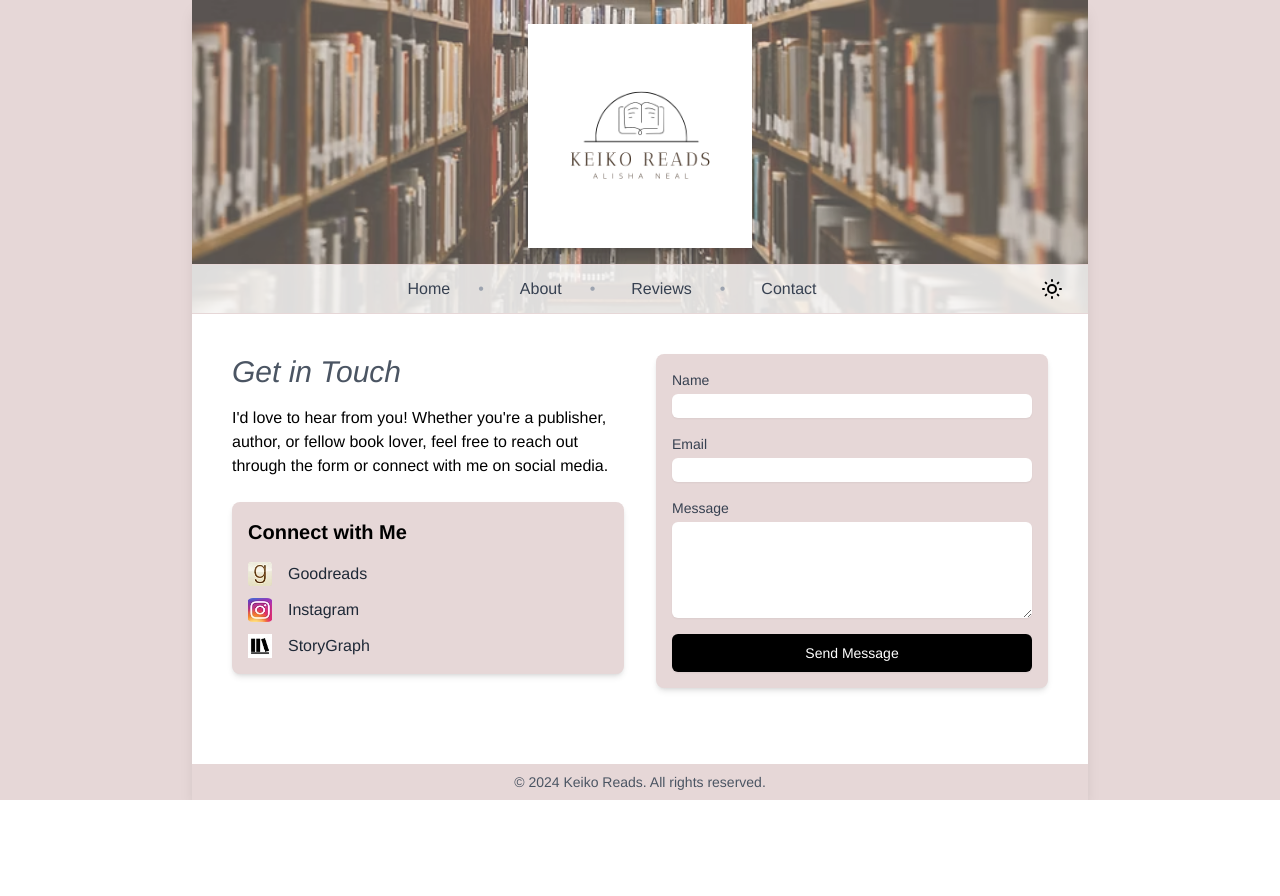
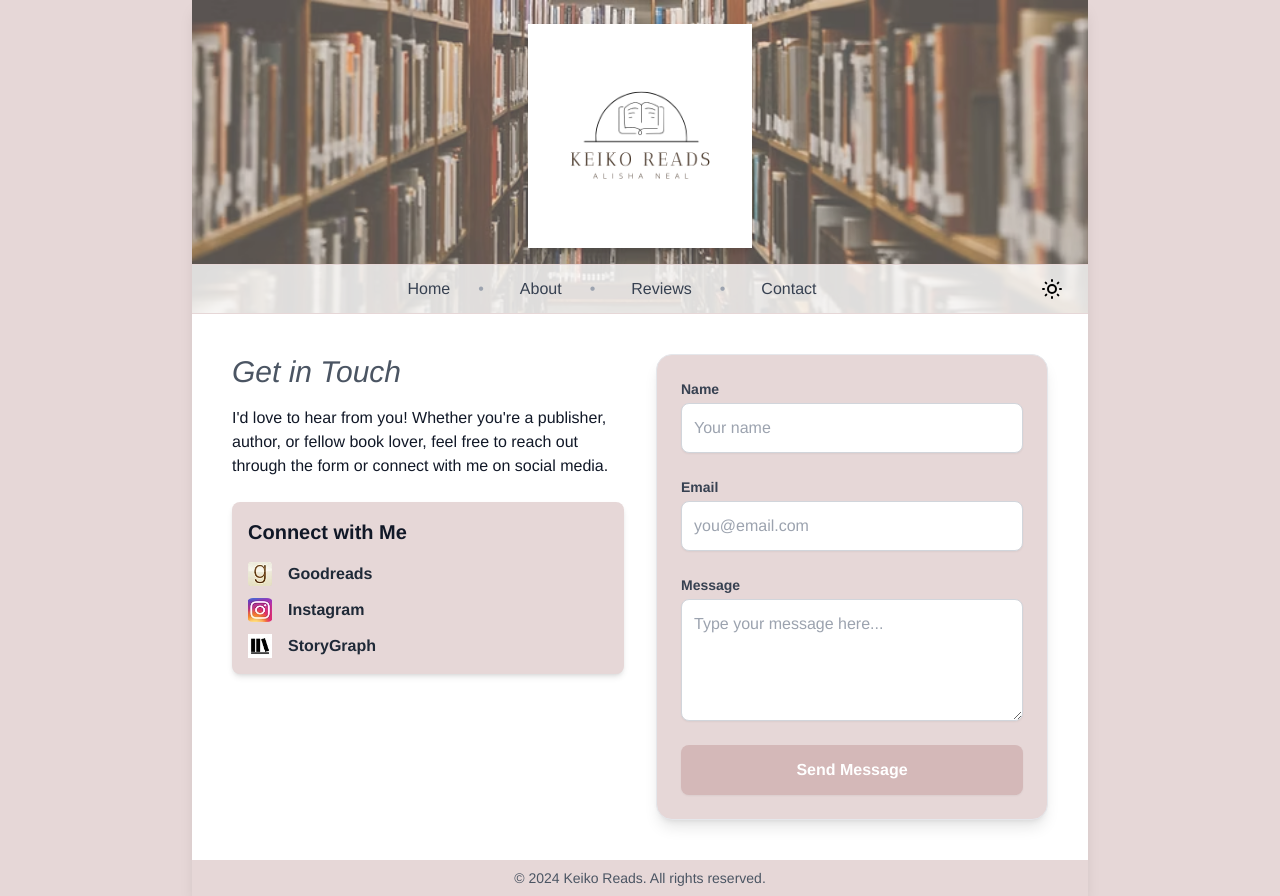
Before and after one commit to NikkuNoShori/keikoreads, a React (Vite) app: page /contact in a window 1280 px wide. Before the commit the page ends 800 px from the top, so only its background shows below. Built offline with nearby package versions, Linux system fonts and the light colour scheme.

Commit message:
Added dark mode support.

```diff
--- a/package.json
+++ b/package.json
@@ -11,6 +11,7 @@
   },
   "dependencies": {
     "@tailwindcss/postcss": "^4.1.5",
+    "particles-bg": "^2.5.5",
     "react": "^19.0.0",
     "react-dom": "^19.0.0",
     "react-router-dom": "^7.5.3"
--- a/src/App.tsx
+++ b/src/App.tsx
@@ -1,11 +1,36 @@
 import { BrowserRouter as Router } from 'react-router-dom';
+import { useState, useEffect } from 'react';
 import { Layout } from './components/Layout';
 import { AppRoutes } from './routes';
 
 function App() {
+  const [isDarkMode, setIsDarkMode] = useState(false);
+
+  useEffect(() => {
+    const savedDarkMode = localStorage.getItem('darkMode') === 'true';
+    setIsDarkMode(savedDarkMode);
+    if (savedDarkMode) {
+      document.documentElement.classList.add('dark');
+    } else {
+      document.documentElement.classList.remove('dark');
+    }
+  }, []);
+
+  const toggleDarkMode = () => {
+    setIsDarkMode((prev) => {
+      localStorage.setItem('darkMode', (!prev).toString());
+      if (!prev) {
+        document.documentElement.classList.add('dark');
+      } else {
+        document.documentElement.classList.remove('dark');
+      }
+      return !prev;
+    });
+  };
+
   return (
     <Router>
-      <Layout>
+      <Layout isDarkMode={isDarkMode} toggleDarkMode={toggleDarkMode}>
         <AppRoutes />
       </Layout>
     </Router>
--- a/src/components/Layout.tsx
+++ b/src/components/Layout.tsx
@@ -3,17 +3,19 @@ import { Header } from './Header';
 
 interface LayoutProps {
   children: ReactNode;
+  isDarkMode: boolean;
+  toggleDarkMode: () => void;
 }
 
-export const Layout = ({ children }: LayoutProps) => {
+export const Layout = ({ children, isDarkMode, toggleDarkMode }: LayoutProps) => {
   return (
-    <div className="bg-rose-gold min-h-screen flex flex-col">
-      <div className="container mx-auto max-w-4xl bg-white shadow-lg min-h-screen flex flex-col">
-        <Header />
-        <main className="flex-1 p-10 flex flex-col gap-5 min-h-0">
+    <div className="bg-rose-gold dark:bg-maroon-outer min-h-screen flex flex-col">
+      <div className="container mx-auto max-w-4xl bg-white dark:bg-maroon-container shadow-lg min-h-screen flex flex-col">
+        <Header isDarkMode={isDarkMode} toggleDarkMode={toggleDarkMode} />
+        <main className="flex-1 p-10 flex flex-col gap-5 min-h-0 text-gray-900 dark:text-maroon-text">
           {children}
         </main>
-        <footer className="footer bg-rose-gold text-gray-600 text-center py-2 text-sm mt-auto">
+        <footer className="footer bg-rose-gold dark:bg-gray-800 text-gray-600 dark:text-maroon-text text-center py-2 text-sm mt-auto">
           <div className="divider"></div>
           <p>&copy; 2024 Keiko Reads. All rights reserved.</p>
         </footer>
--- a/src/index.css
+++ b/src/index.css
@@ -12,10 +12,11 @@
   }
 
   .dark {
-    --primary-color: #1a1a1a;
-    --secondary-color: #2d2d2d;
-    --accent-color: #e74c3c;
-    --text-color: #f5f5f5;
-    --light-text: #fff;
+    --primary-color: #2C0B13; /* maroon-outer */
+    --secondary-color: #1A0A0F; /* maroon-container */
+    --card-color: #4B183B; /* maroon-card */
+    --accent-color: #E6B7B7; /* maroon-accent */
+    --text-color: #F5F5F5; /* maroon-text */
+    --light-text: #B8B8B8; /* maroon-secondary */
   }
 }
--- a/src/pages/About.tsx
+++ b/src/pages/About.tsx
@@ -1,3 +1,5 @@
+import ParticlesBg from 'particles-bg';
+
 export const About = () => {
   return (
     <div className="w-full">
--- a/src/pages/Contact.tsx
+++ b/src/pages/Contact.tsx
@@ -26,12 +26,12 @@ export const Contact = () => {
             I'd love to hear from you! Whether you're a publisher, author, or fellow book lover,
             feel free to reach out through the form or connect with me on social media.
           </p>
-          <div className="bg-rose-gold p-4 rounded-lg shadow-md mb-6">
+          <div className="bg-rose-gold dark:bg-gray-800 dark:text-maroon-text p-4 rounded-lg shadow-md mb-6">
             <h2 className="text-xl font-semibold mb-4">Connect with Me</h2>
             <div className="space-y-3">
               <a
                 href="https://www.goodreads.com/user/show/49508616-alisha-neal"
-                className="flex items-center text-gray-800 hover:text-gray-600 transition-colors"
+                className="flex items-center font-semibold text-gray-800 dark:text-maroon-text hover:text-rose-gold dark:hover:text-maroon-accent transition-colors"
                 target="_blank"
                 rel="noopener noreferrer"
               >
@@ -44,7 +44,7 @@ export const Contact = () => {
               </a>
               <a
                 href="https://www.instagram.com/keikoreads/"
-                className="flex items-center text-gray-800 hover:text-gray-600 transition-colors"
+                className="flex items-center font-semibold text-gray-800 dark:text-maroon-text hover:text-rose-gold dark:hover:text-maroon-accent transition-colors"
                 target="_blank"
                 rel="noopener noreferrer"
               >
@@ -57,7 +57,7 @@ export const Contact = () => {
               </a>
               <a
                 href="https://app.thestorygraph.com/profile/keikoalisha"
-                className="flex items-center text-gray-800 hover:text-gray-600 transition-colors"
+                className="flex items-center font-semibold text-gray-800 dark:text-maroon-text hover:text-rose-gold dark:hover:text-maroon-accent transition-colors"
                 target="_blank"
                 rel="noopener noreferrer"
               >
@@ -72,12 +72,12 @@ export const Contact = () => {
           </div>
         </div>
         <div className="flex-1">
-          <div className="bg-rose-gold p-4 rounded-lg shadow-md">
-            <form className="space-y-4">
+          <div className="bg-rose-gold dark:bg-gray-800 dark:text-maroon-text p-6 rounded-2xl shadow-lg border dark:border-gray-700">
+            <form className="space-y-6">
               <div>
                 <label
                   htmlFor="name"
-                  className="block text-sm font-medium text-gray-700 dark:text-gray-300"
+                  className="block text-sm font-semibold text-gray-700 dark:text-maroon-text mb-1"
                 >
                   Name
                 </label>
@@ -88,13 +88,14 @@ export const Contact = () => {
                   value={formData.name}
                   onChange={handleChange}
                   required
-                  className="mt-1 block w-full rounded-md border-gray-300 shadow-sm focus:border-indigo-500 focus:ring-indigo-500 dark:bg-gray-700 dark:border-gray-600 dark:text-white"
+                  className="mt-1 block w-full rounded-lg border border-gray-300 dark:border-gray-600 shadow-sm focus:border-rose-gold focus:ring-rose-gold dark:bg-gray-900 dark:text-maroon-text dark:placeholder-maroon-secondary placeholder:text-gray-400 p-3"
+                  placeholder="Your name"
                 />
               </div>
               <div>
                 <label
                   htmlFor="email"
-                  className="block text-sm font-medium text-gray-700 dark:text-gray-300"
+                  className="block text-sm font-semibold text-gray-700 dark:text-maroon-text mb-1"
                 >
                   Email
                 </label>
@@ -105,13 +106,14 @@ export const Contact = () => {
                   value={formData.email}
                   onChange={handleChange}
                   required
-                  className="mt-1 block w-full rounded-md border-gray-300 shadow-sm focus:border-indigo-500 focus:ring-indigo-500 dark:bg-gray-700 dark:border-gray-600 dark:text-white"
+                  className="mt-1 block w-full rounded-lg border border-gray-300 dark:border-gray-600 shadow-sm focus:border-rose-gold focus:ring-rose-gold dark:bg-gray-900 dark:text-maroon-text dark:placeholder-maroon-secondary placeholder:text-gray-400 p-3"
+                  placeholder="you@email.com"
                 />
               </div>
               <div>
                 <label
                   htmlFor="message"
-                  className="block text-sm font-medium text-gray-700 dark:text-gray-300"
+                  className="block text-sm font-semibold text-gray-700 dark:text-maroon-text mb-1"
                 >
                   Message
                 </label>
@@ -122,13 +124,14 @@ export const Contact = () => {
                   onChange={handleChange}
                   required
                   rows={4}
-                  className="mt-1 block w-full rounded-md border-gray-300 shadow-sm focus:border-indigo-500 focus:ring-indigo-500 dark:bg-gray-700 dark:border-gray-600 dark:text-white"
+                  className="mt-1 block w-full rounded-lg border border-gray-300 dark:border-gray-600 shadow-sm focus:border-rose-gold focus:ring-rose-gold dark:bg-gray-900 dark:text-maroon-text dark:placeholder-maroon-secondary placeholder:text-gray-400 p-3"
+                  placeholder="Type your message here..."
                 />
               </div>
               <div>
                 <a
                   href="mailto:keikoalisha@gmail.com"
-                  className="w-full flex justify-center py-2 px-4 border border-transparent rounded-md shadow-sm text-sm font-medium text-white bg-black hover:bg-gray-800 focus:outline-none focus:ring-2 focus:ring-offset-2 focus:ring-indigo-500"
+                  className="w-full flex justify-center py-3 px-4 border border-transparent rounded-lg shadow-sm text-base font-semibold text-white bg-dark-rose hover:bg-rose-gold focus:outline-none focus:ring-2 focus:ring-offset-2 focus:ring-dark-rose transition dark:bg-gray-900 dark:hover:bg-gray-800 dark:text-maroon-text"
                 >
                   Send Message
                 </a>
--- a/src/pages/Home.tsx
+++ b/src/pages/Home.tsx
@@ -7,7 +7,7 @@ export const Home = () => {
         {/* Left Column */}
         <div className="flex flex-col gap-6 mt-10 w-full">
           {/* Welcome Box */}
-          <div className="bg-[#E6D7D7] p-6 rounded-lg text-center shadow">
+          <div className="bg-white dark:bg-gray-800 p-6 rounded-lg text-center shadow dark:text-maroon-text">
             <h2 className="mb-2 text-xl font-semibold">Hi friend!</h2>
             <p className="m-0 leading-relaxed text-base">
               Welcome to my cozy reading nook on the web. I review advance reader copies (ARCs) from NetGalley and share all the bookish feels—whether it's swooning over a new romance, getting lost in a twisty thriller, or curling up with a heartwarming story. Grab a blanket, make some tea, and let's chat about books!
@@ -16,7 +16,7 @@ export const Home = () => {
           {/* Social Section */}
           <div className="text-center">
             <h2 className="text-lg text-gray-700 mb-3 font-normal">Social Media</h2>
-            <div className="flex justify-center items-center gap-3 mb-5 bg-[#E6D7D7] p-3 rounded-lg shadow w-fit mx-auto">
+            <div className="flex justify-center items-center gap-3 mb-5 bg-[#E6D7D7] dark:bg-gray-800 p-3 rounded-lg shadow w-fit mx-auto dark:text-maroon-text">
               <a href="https://www.instagram.com/keikoreads/" target="_blank" rel="noopener noreferrer">
                 <img src="/assets/IG_icon.avif" alt="Instagram" className="w-7 h-7" />
               </a>
@@ -62,7 +62,7 @@ export const Home = () => {
       {/* Divider */}
       <div className="border-t border-gray-300 my-8 w-11/12 mx-auto" />
       {/* NetGalley Section */}
-      <div className="bg-white p-6 pb-10 text-center mt-0 rounded-lg shadow">
+      <div className="bg-white dark:bg-maroon-container p-6 pb-10 text-center mt-0 rounded-lg shadow dark:text-maroon-text">
         <h2 className="text-2xl text-gray-700 mb-6 font-normal">What is NetGalley?</h2>
         <div className="max-w-2xl mx-auto relative pb-[42.1875%] h-0 overflow-hidden">
           <iframe
--- a/tailwind.config.cjs
+++ b/tailwind.config.cjs
@@ -10,6 +10,12 @@ module.exports = {
         'rose-gold': '#E6D7D7',
         'dark-rose': '#D4B8B8',
         'light-rose': '#F0E6E6',
+        'maroon-outer': '#2C0B13', // new deep maroon for outer background
+        'maroon-container': '#1A0A0F', // new dark maroon/soft black for container
+        'maroon-card': '#7B2323', // updated card/box/header/footer background
+        'maroon-accent': '#E6B7B7', // accent for links/highlights
+        'maroon-text': '#F5F5F5',  // primary text in dark mode
+        'maroon-secondary': '#B8B8B8', // secondary text in dark mode
       },
       fontFamily: {
         sans: ['Helvetica Neue', 'Arial', 'sans-serif'],
```
Also changed, not shown: src/components/Header.tsx (+9 -21 lines), legacy_html/old_index.html (line endings or trailing spaces), src/pages/Reviews.tsx (line endings or trailing spaces), 2 other files (tests, documents, lock files or other folders).
